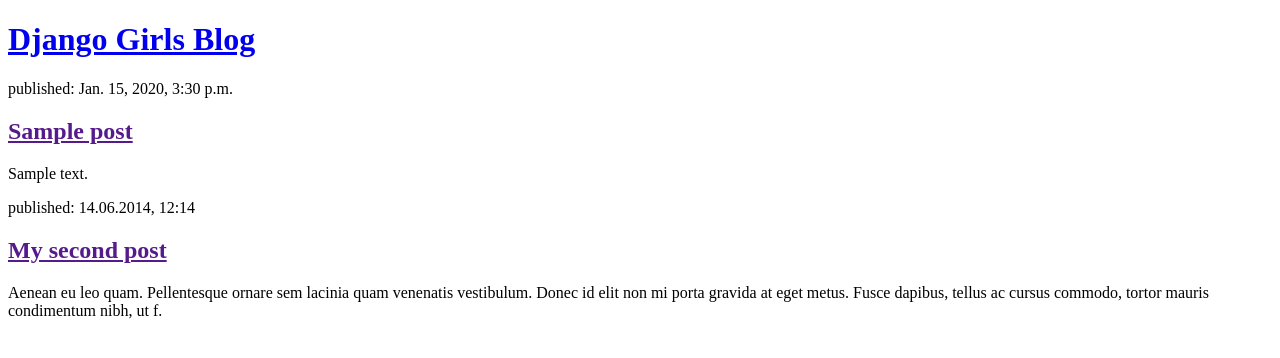
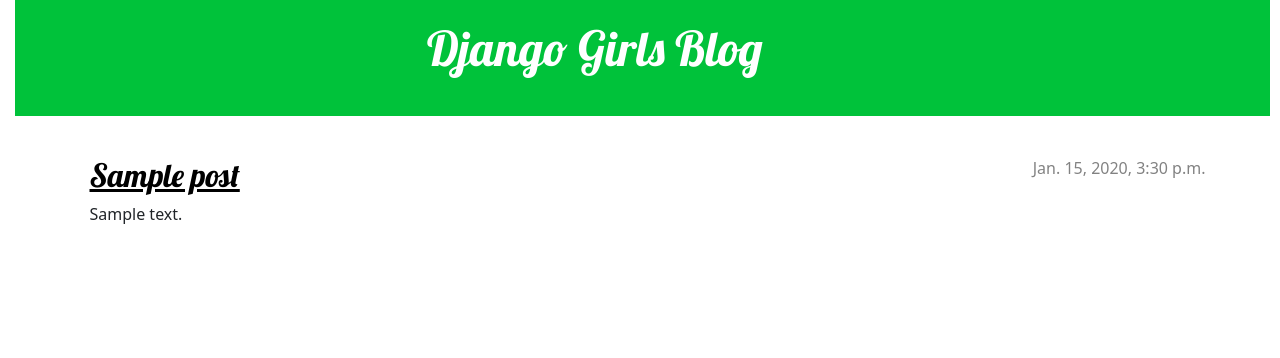
Before and after one commit to Sandeepsubramaniyan/My-first-blog-hv, a Django app: page / in a window 1280 px wide. Shown: the top 358 px of the page. Run offline with Django 3.2, Linux system fonts and the light colour scheme; tables that the repository leaves empty hold one stand-in row (values such as "Sample post").

Commit message:
Added view and template for detailed blog post as well as CSS for the site.

```diff
--- /dev/null
+++ b/blog/static/css/blog.css
@@ -0,0 +1,80 @@
+h1 a, h2 a {
+    color: #00c220;
+    font-family: 'Lobster';
+}
+
+body {
+    padding-left: 15px;
+}
+
+.page-header {
+    background-color: #00c23a;
+    margin-right: 10px;
+    margin-top: 0;
+    margin-bottom: 40px;
+    padding: 20px 30px 30px 400px;
+}
+
+.page-header h1,
+.page-header h1 a,
+.page-header h1 a:visited,
+.page-header h1 a:active {
+    color: #ffffff;
+    font-size: 36pt;
+    text-decoration: none;
+}
+
+h1,
+h2,
+h3,
+h4 {
+    font-family: 'Lobster', cursive;
+}
+
+.date {
+    color: #828282;
+}
+
+.save {
+    float: right;
+}
+
+.post-form textarea,
+.post-form input {
+    width: 100%;
+}
+
+.top-menu,
+.top-menu:hover,
+.top-menu:visited {
+    color: #ffffff;
+    float: right;
+    font-size: 26pt;
+    margin-right: 20px;
+}
+
+.post {
+    margin-bottom: 70px;
+}
+
+.post h2 a,
+.post h2 a:visited {
+    color: #000000;
+}
+
+.post > .date,
+.post > .actions {
+    float: right;
+}
+
+.btn-secondary,
+.btn-secondary:visited {
+    color: #C25100;
+    background: none;
+    border-color: #C25100;
+}
+
+.btn-secondary:hover {
+    color: #FFFFFF;
+    background-color: #C25100;
+}
--- /dev/null
+++ b/blog/templates/blog/base.html
@@ -0,0 +1,26 @@
+{% load static %}
+<!DOCTYPE html>
+<html>
+    <head>
+        <title>Django Girls blog</title>
+        <link rel="stylesheet" href="https://cdn.jsdelivr.net/npm/bootstrap@5.1.3/dist/css/bootstrap.min.css" integrity="sha384-1BmE4kWBq78iYhFldvKuhfTAU6auU8tT94WrHftjDbrCEXSU1oBoqyl2QvZ6jIW3" crossorigin="anonymous">
+        <link rel="stylesheet" href="{% static 'css/blog.css' %}">
+        <link href="//fonts.googleapis.com/css?family=Lobster&subset=latin,latin-ext" rel="stylesheet" type="text/css">
+
+    </head>
+    <body>
+        <header class="page-header">
+          <div class="container">
+              <h1><a href="/">Django Girls Blog</a></h1>
+          </div>
+        </header>
+        <main class="container">
+            <div class="row">
+                <div class="col">
+                {% block content %}
+                {% endblock %}
+                </div>
+            </div>
+        </main>
+    </body>
+</html>
--- a/blog/templates/blog/post_list.html
+++ b/blog/templates/blog/post_list.html
@@ -1,26 +1,13 @@
-<!DOCTYPE html>
-<html>
-    <head>
-        <title>Django Girls blog</title>
-    </head>
-    <body>
-        <header>
-            <h1><a href="/">Django Girls Blog</a></h1>
-        </header>
+{% extends 'blog/base.html' %}
 
-
-{% for post in posts %}
-    <article>
-        <time>published: {{ post.published_date }}</time>
-        <h2><a href="">{{ post.title }}</a></h2>
-        <p>{{ post.text|linebreaksbr }}</p>
-    </article>
-{% endfor %}
-
-        <article>
-            <time>published: 14.06.2014, 12:14</time>
-            <h2><a href="">My second post</a></h2>
-            <p>Aenean eu leo quam. Pellentesque ornare sem lacinia quam venenatis vestibulum. Donec id elit non mi porta gravida at eget metus. Fusce dapibus, tellus ac cursus commodo, tortor mauris condimentum nibh, ut f.</p>
+{% block content %}
+    {% for post in posts %}
+        <article class="post">
+            <time class="date">
+                {{ post.published_date }}
+            </time>
+            <h2><a href="{% url 'post_detail' pk=post.pk %}">{{ post.title }}</a></h2>
+            <p>{{ post.text|linebreaksbr }}</p>
         </article>
-    </body>
-</html>
+    {% endfor %}
+{% endblock %}
--- a/blog/urls.py
+++ b/blog/urls.py
@@ -1,6 +1,8 @@
 from django.urls import path
 from . import views
 
+
 urlpatterns = [
        path('', views.post_list, name='post_list'),
+       path('post/<int:pk>/', views.post_detail, name='post_detail'),
 ]
--- a/blog/views.py
+++ b/blog/views.py
@@ -1,9 +1,18 @@
 from django.shortcuts import render
+from django.shortcuts import render, get_object_or_404
 from django.utils import timezone
 from .models import Post
 
+
+
 # Create your views here.
+
+
 
 def post_list(request):
     posts = Post.objects.filter(published_date__lte=timezone.now()).order_by('published_date')
-    return render(request, 'blog/post_list.html', {'posts':posts})
+    return render(request, 'blog/post_list.html', {'posts': posts})
+
+def post_detail(request,pk):
+    post = get_object_or_404(Post, pk=pk)
+    return render(request, 'blog/post_detail.html', {'post':post})
```
Also changed, not shown: blog/templates/blog/post_detail.html (added, +13 -0 lines).
